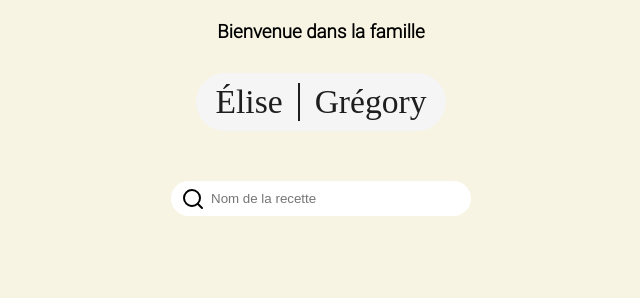
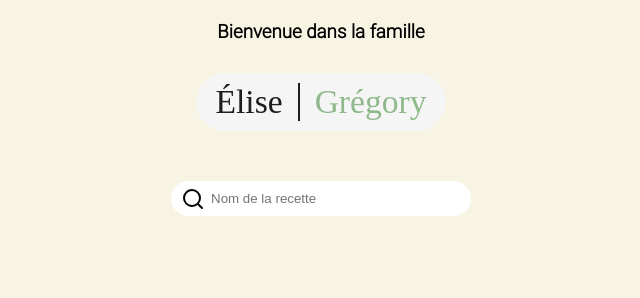
Before and after one commit to GregoryVDev/BlogCuisine, a PHP site: page /gregory.php in a window 1280 px wide. Shown: the part 502-800 px from the top of the page, without its empty margins (319-959 px from the left). Run offline with PHP 8.4, Linux system fonts and the light colour scheme.

Commit message:
Added ids for the links in the bubble class and added a color4 variable to the link that is selected (Gregory)

```diff
--- /dev/null
+++ b/src/css/gregory.css
@@ -0,0 +1,3 @@
+#gregory-link {
+  color: var(--color4);
+}
--- a/src/gregory.php
+++ b/src/gregory.php
@@ -5,7 +5,7 @@
     <meta charset="UTF-8">
     <meta name="viewport" content="width=device-width, initial-scale=1.0">
     <link rel="stylesheet" href="./css/index.css">
-    <link rel="stylesheet" href="./css/">
+    <link rel="stylesheet" href="./css/gregory.css">
     <link rel="stylesheet" href="./css/style.css">
     <link rel="stylesheet" href="./css/fonts.css">
     <title>Onglet - Grégory</title>
@@ -14,5 +14,6 @@
 <body>
     <?php require_once("./template/header.php") ?>
 </body>
+<script src="./js/script.js"></script>
 
 </html>
--- a/src/template/header.php
+++ b/src/template/header.php
@@ -27,9 +27,9 @@
     <h1>La Cuisine Familiale</h1>
     <h3>Bienvenue dans la famille</h3>
     <div class="bulle">
-        <p><a href="#">Élise</a></p>
+        <p><a href="elise.php" id="elise-link">Élise</a></p>
         <div class="dr"></div>
-        <p><a href="#">Grégory</a></p>
+        <p><a href="gregory.php" id="gregory-link">Grégory</a></p>
     </div>
     <div class="container-search">
         <img src="../img/logos/search.svg" alt="Recherche">
```
